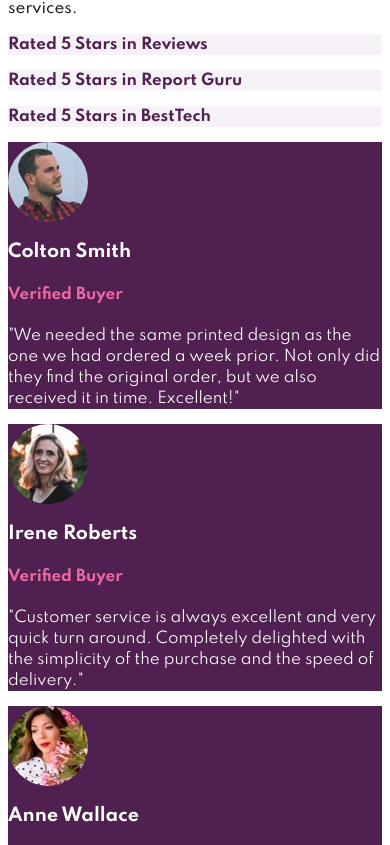
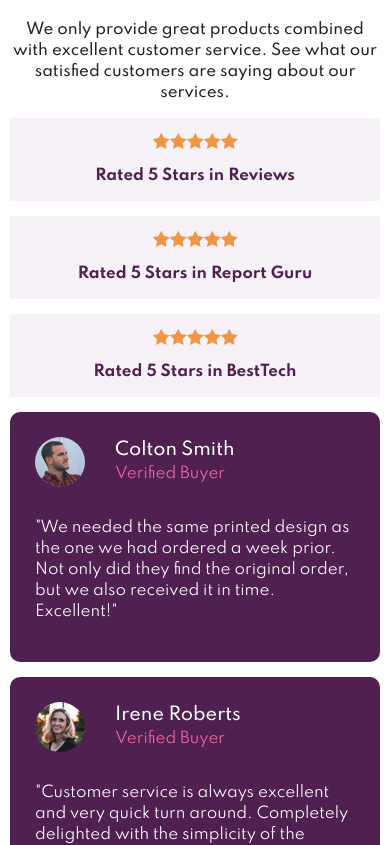
Before and after one commit to mrsepu/social-proof-section, a plain HTML site: page index.html in a window 390 px wide. Shown: the part 189-1034 px from the top of the page. Drawn offline with Linux system fonts and the light colour scheme.

Commit message:
css for mobile, need to add space between the stars

```diff
--- a/CSS/main.css
+++ b/CSS/main.css
@@ -90,39 +90,75 @@
     body {
         font-size: 15px;
         font-family: 'Spartan', sans-serif;
+        margin: 10px;
     }
 
     h1 {
         color: hsl(300, 43%, 22%);
         font-weight: 700;
-        font-size: 2em;
+        font-size: 2.5em;
+        text-align: center;
     }
 
     h2 {
         font-weight: 500;
         font-size: 15px;
+        text-align: center;
+    }
+
+    h3 {
+        font-weight: 500;
+        margin: 0;
+        margin-top: 0px;
+        display: inline-block;
+        line-height: 1.5;
     }
 
     h4 {
-        color: hsl(333, 80%, 67%)
-        ;
+        color: hsl(333, 80%, 67%);
+        font-weight: 400;
+        margin: 0;
     }
 
     section.rates p {
         background-color:  hsl(300, 24%, 96%);
         color: hsl(300, 43%, 22%);
         font-weight: 700;
+        padding: 15px;
+        text-align: center;
+        display: block;
+
+    }
+
+    section.rates p::before {
+        content: url(../images/icon-star.svg)
+                url(../images/icon-star.svg)
+                url(../images/icon-star.svg)
+                url(../images/icon-star.svg)
+                url(../images/icon-star.svg);
+        display: block;
+        margin-bottom: 10px;
     }
 
     .card {
         background-color: hsl(300, 43%, 22%);
         color: #fff;
+        border-radius: 10px;
+        padding: 25px;
+        margin: 15px auto;
     }
     .card figure {
         margin: 0;
     }
     .card img {
         border-radius: 50%;
+        float: left;
+        margin: 0 30px 30px 0;
+        width: 50px;
+    }
+
+    .card p {
+        clear: left;
     }
 
   /* ==========================================================================
```
